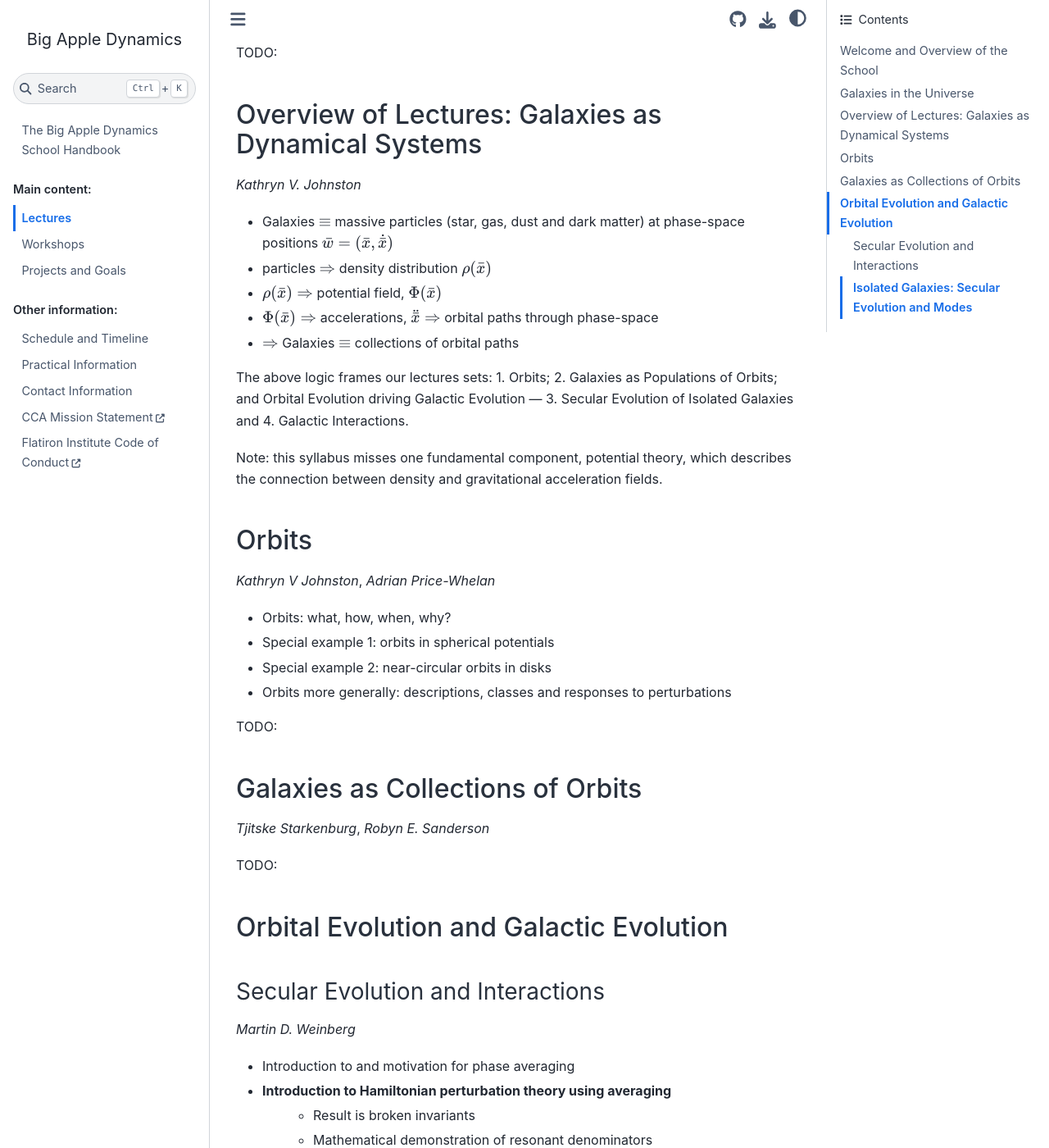
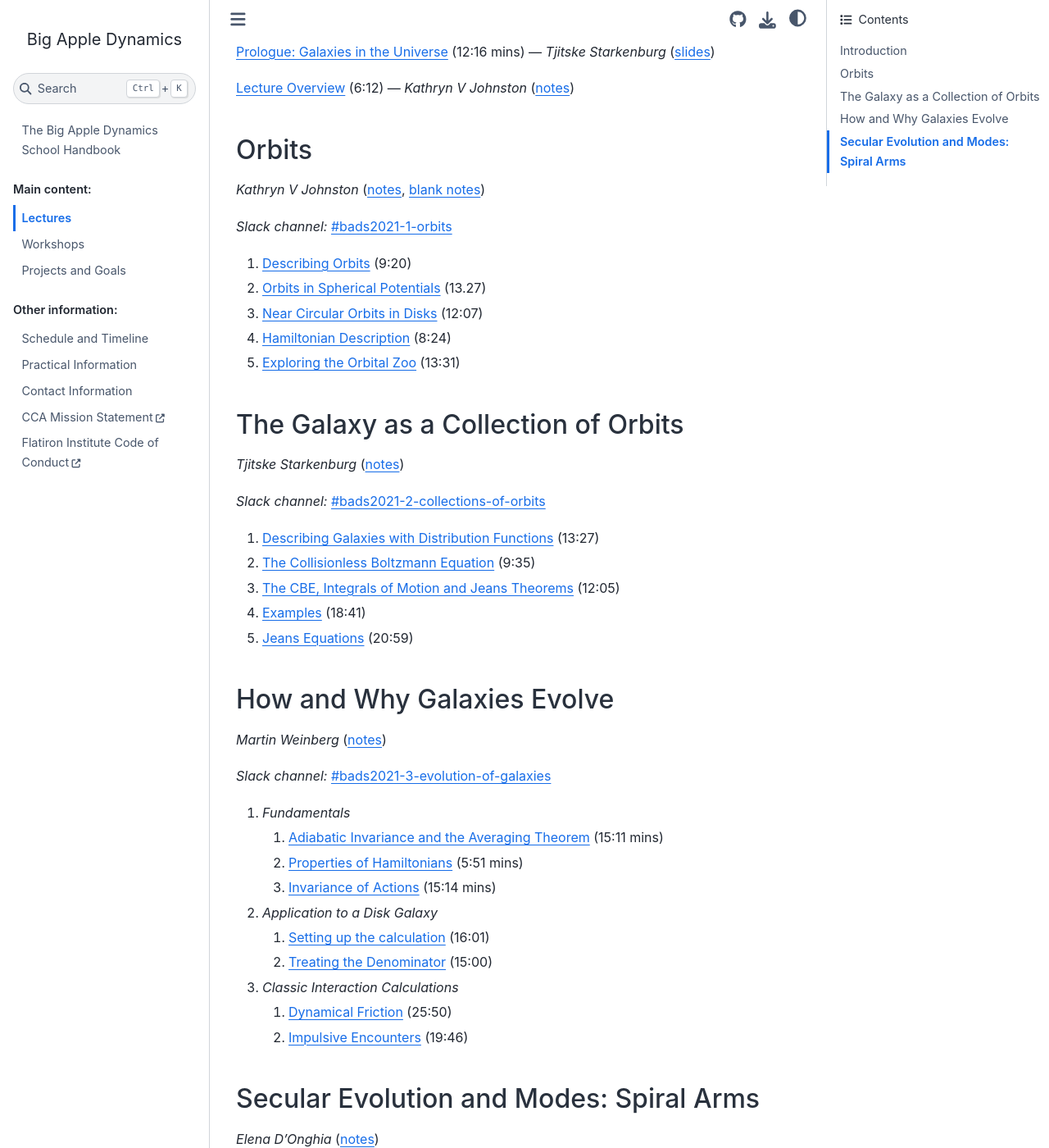
Before and after one commit to CCADynamicsGroup/SummerSchoolHandbook, a Sphinx documentation site: the page built from source/lectures.rst, in a window 1280 px wide and 1400 px high, scrolled down 378 px. Shown: the whole window at 82% size. Built offline with Sphinx 7.4.7 and the Sphinx Book theme 1.1.4, drawn with Linux system fonts in a browser that asks for light colours; some of the changed text lies outside the part shown.

Commit message:
add lecture links

```diff
--- a/source/lectures.rst
+++ b/source/lectures.rst
@@ -2,99 +2,85 @@
 Lectures
 ========
 
-Welcome and Overview of the School
-----------------------------------
+This page contains links to the recorded lectures and associated materials. Each
+lecture is accompanied by a set of notes, all linked below.
 
-*Adrian Price-Whelan*
+For students attending the school in person, please use the relevant Slack
+channels (also linked below each section) to ask questions, raise points for
+discussion, or comment on the lecture content.
 
-TODO:
+Introduction
+------------
 
+*Slack channel:* `#summer-school-2021 <https://ccadynamics.slack.com/archives/C0261M09HDX>`__
 
-Galaxies in the Universe
-------------------------
+`Prologue: Galaxies in the Universe <https://www.dropbox.com/s/8cl8oalv7va5j03/0_Galaxies_in_Context.mp4?dl=0>`_ (12:16 mins) —
+*Tjitske Starkenburg* (`slides <https://www.dropbox.com/s/wqikixg04goweow/0_Galaxies_in_Context.pdf?dl=0>`__)
 
-*Tjitske Starkenburg*
-
-TODO:
-
-
-Overview of Lectures: Galaxies as Dynamical Systems
----------------------------------------------------
-
-
-*Kathryn V. Johnston*
-
-
-* Galaxies :math:`\equiv` massive particles (star, gas, dust and dark
-  matter) at phase-space positions :math:`\bar{w}=(\bar{x},\dot{\bar{x}})`
-
-* particles :math:`\Rightarrow`  density distribution :math:`\rho(\bar{x})`
-
-* :math:`\rho(\bar{x}) \Rightarrow` potential field, :math:`\Phi(\bar{x})`
-
-* :math:`\Phi(\bar{x}) \Rightarrow` accelerations,
-  :math:`\ddot{\bar{x}}\Rightarrow` orbital paths through phase-space
-
-* :math:`\Rightarrow` Galaxies :math:`\equiv` collections of orbital paths
-
-The above logic frames our lectures sets: 1. Orbits; 2. Galaxies as Populations
-of Orbits; and Orbital Evolution driving Galactic Evolution --- 3. Secular
-Evolution of Isolated Galaxies and 4. Galactic Interactions.
-
-Note: this syllabus misses one fundamental component, potential theory, which
-describes the connection between density and gravitational acceleration fields.
+`Lecture Overview <https://www.dropbox.com/s/4kyxct43egex3is/0_Lectures_Overview.mov?dl=0>`_ (6:12) —
+*Kathryn V Johnston* (`notes <https://www.dropbox.com/s/yox786jp26cyims/0_Lectures_Overview.pdf?dl=0>`__)
 
 
 Orbits
 ------
 
-*Kathryn V Johnston*, *Adrian Price-Whelan*
+*Kathryn V Johnston* (`notes <https://www.dropbox.com/sh/p8kqnlyqfuxls02/AABiEAOKYOEldnvOAYMNLdp7a?dl=0>`__, `blank notes <https://www.dropbox.com/sh/06brlbddfvp93iq/AAAfY-3tXsRMNkGn67QWqMdZa?dl=0>`__)
+
+*Slack channel:* `#bads2021-1-orbits <https://ccadynamics.slack.com/archives/C026726HYTF>`__
+
+#. `Describing Orbits <https://www.dropbox.com/s/jgiml17pane0ow4/1A_Orbits.mov?dl=0>`_ (9:20)
+#. `Orbits in Spherical Potentials <https://www.dropbox.com/s/o0v62a7cw5hcmxx/1B_Orbits.mov?dl=0>`_ (13.27)
+#. `Near Circular Orbits in Disks <https://www.dropbox.com/s/29o1q1ue1xw1uzt/1C_Orbits.mov?dl=0>`_ (12:07)
+#. `Hamiltonian Description <https://www.dropbox.com/s/fzhkx24gg921ir9/1D_Orbits.mov?dl=0>`_ (8:24)
+#. `Exploring the Orbital Zoo <https://www.dropbox.com/s/qa3k3jd6h9o165h/1E_Orbits.mov?dl=0>`_ (13:31)
 
 
-* Orbits: what, how, when, why?
-* Special example 1: orbits in spherical potentials
-* Special example 2: near-circular orbits in disks
-* Orbits more generally: descriptions, classes and responses to perturbations
+The Galaxy as a Collection of Orbits
+------------------------------------
 
-TODO:
+*Tjitske Starkenburg* (`notes <https://www.dropbox.com/s/l8lyogf2duaulf3/notes.pdf?dl=0>`__)
+
+*Slack channel:* `#bads2021-2-collections-of-orbits <https://ccadynamics.slack.com/archives/C025VB21HGX>`__
+
+#. `Describing Galaxies with Distribution Functions <https://www.dropbox.com/s/j5mrktvm7bk5imb/2A_Galaxies.mov?dl=0>`_ (13:27)
+#. `The Collisionless Boltzmann Equation <https://www.dropbox.com/s/4mbbbhclm3thast/2B_Galaxies.mov?dl=0>`_ (9:35)
+#. `The CBE, Integrals of Motion and Jeans Theorems <https://www.dropbox.com/s/zmoc7g84t0u5cs3/2C_Galaxies.mov?dl=0>`_ (12:05)
+#. `Examples <https://www.dropbox.com/s/0vn9gqxo1st8kgn/2D_Galaxies.mov?dl=0>`_ (18:41)
+#. `Jeans Equations <https://www.dropbox.com/s/414cfwsfczy7uou/2E_Galaxies.mov?dl=0>`_ (20:59)
 
 
-Galaxies as Collections of Orbits
----------------------------------
+How and Why Galaxies Evolve
+---------------------------
 
-*Tjitske Starkenburg*, *Robyn E. Sanderson*
+*Martin Weinberg* (`notes <https://www.dropbox.com/sh/jcczygjjab4oy3q/AABcAqSM7SvinDythbeOa93sa?dl=0>`__)
 
-TODO:
+*Slack channel:* `#bads2021-3-evolution-of-galaxies <https://ccadynamics.slack.com/archives/C026A2WSTQS>`__
+
+#. *Fundamentals*
+
+   #. `Adiabatic Invariance and the Averaging Theorem <https://www.dropbox.com/s/x9t5t5gsp1umvqy/3A_Evolution.mov?dl=0>`_ (15:11 mins)
+   #. `Properties of Hamiltonians <https://www.dropbox.com/s/ie7rn3gtmy9poox/3B_Evolution.mov?dl=0>`_ (5:51 mins)
+   #. `Invariance of Actions <https://www.dropbox.com/s/dtsb1g6y3wq38mp/3C_Evolution.mov?dl=0>`_ (15:14 mins)
+
+#. *Application to a Disk Galaxy*
+
+   #. `Setting up the calculation <https://www.dropbox.com/s/k2l2035vpwe36i0/3D_Evolution.mov?dl=0>`_ (16:01)
+   #. `Treating the Denominator <https://www.dropbox.com/s/wemlw84exmi5mmz/3E_Evolution.mov?dl=0>`_  (15:00)
+
+#. *Classic Interaction Calculations*
+
+   #. `Dynamical Friction <https://www.dropbox.com/s/7vypv31k1jqnsqe/3F_Evolution.mov?dl=0>`_ (25:50)
+   #. `Impulsive Encounters <https://www.dropbox.com/s/9nwm175a2t96b58/3G_Evolution.mov?dl=0>`_ (19:46)
 
 
-Orbital Evolution and Galactic Evolution
+Secular Evolution and Modes: Spiral Arms
 ----------------------------------------
 
-Secular Evolution and Interactions
-~~~~~~~~~~~~~~~~~~~~~~~~~~~~~~~~~~
+*Elena D’Onghia* (`notes <https://www.dropbox.com/sh/t595y2rajmpbikb/AABDuXb8K5pq2QD1kwpCY8mHa?dl=0>`__)
 
-*Martin D. Weinberg*
+*Slack channel:* `#bads2021-4-modes-and-spiral-arms <https://ccadynamics.slack.com/archives/C026ZP8C0PJ>`__
 
-* Introduction to and motivation for phase averaging
-* Introduction to Hamiltonian perturbation theory using averaging
-   * Result is broken invariants
-   * Mathematical demonstration of resonant denominators
-   * Key take-away: broken invariants imply dynamical evolution
-* Secular theory
-   * Briefly: we compute the shift in actions by the resonances analytically
-   * No time for details but this development is key to understanding Gaia-observed resonance features in the LSR
-* Scattering basics
-   * Chandrasekhar dynamical friction
-   * Relationship to secular response theory
-   * Role of periodicity and resonances
-* Impulse approximation
-   * Basic ideas
-   * Application to tidal heating
-
-
-Isolated Galaxies: Secular Evolution and Modes
-~~~~~~~~~~~~~~~~~~~~~~~~~~~~~~~~~~~~~~~~~~~~~~
-
-*Elena D'Onghia*
-
-TODO:
+#. Statement of Problem (21:24)
+#. Instabilities and Waves (22:57)
+#. `Swing Amplification <https://www.dropbox.com/s/2tfvnhi6vn2vp4w/4C_SpiralArms.mov?dl=0>`_ (18:47)
+#. `Numerical Simulations and Spiral Arms <https://www.dropbox.com/s/k6ymntfi7d2m4g5/4D_SpiralArms.mov?dl=0>`_ (26:42)
```
Also changed, not shown: source/workshops.rst (+16 -8 lines).
